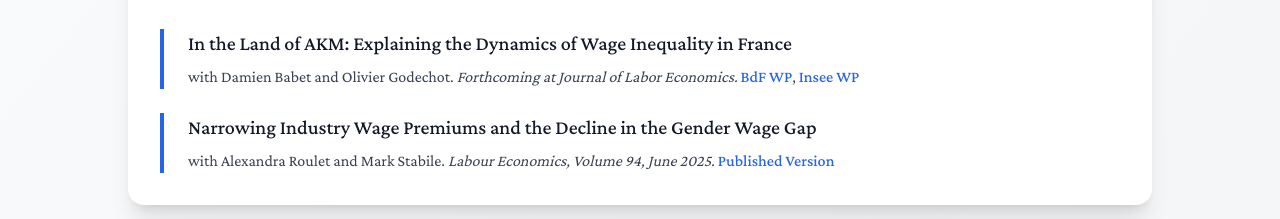
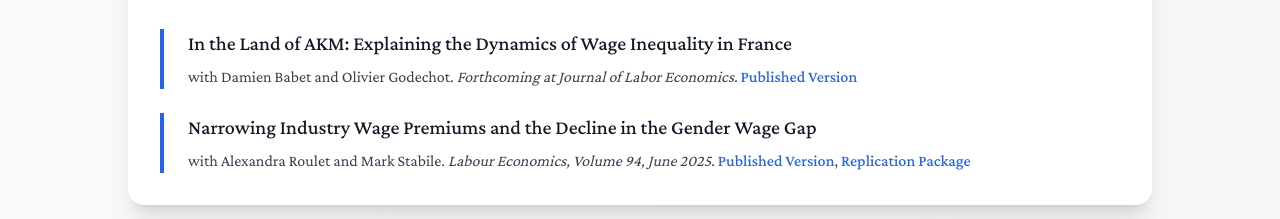
Before and after one commit to marcoguidopalladino/marcoguidopalladino.github.io, a plain HTML site: page research.html in a window 1280 px wide. Shown: the part 310-529 px from the top of the page. Drawn offline with nearby package versions, Linux system fonts and the light colour scheme.

Commit message:
Update research.html

```diff
--- a/research.html
+++ b/research.html
@@ -83,8 +83,7 @@
                         <p class="text-base text-gray-700">
                             with Damien Babet and Olivier Godechot.
                             <span class="italic">Forthcoming at Journal of Labor Economics.</span>
-                            <a href="https://www.banque-france.fr/en/publications-and-statistics/publications/land-akm-explaining-dynamics-wage-inequality-france" target="_blank" class="text-blue-600 hover:text-blue-700 hover:underline font-medium transition-colors">BdF WP</a>,
-                            <a href="https://www.insee.fr/fr/statistiques/7675635" target="_blank" class="text-blue-600 hover:text-blue-700 hover:underline font-medium transition-colors">Insee WP</a>
+                            <a href="https://www.journals.uchicago.edu/doi/10.1086/740187" target="_blank" class="text-blue-600 hover:text-blue-700 hover:underline font-medium transition-colors">Published Version</a>
                         </p>
                     </div>
 
@@ -96,7 +95,8 @@
                         <p class="text-base text-gray-700">
                             with Alexandra Roulet and Mark Stabile.
                             <span class="italic">Labour Economics, Volume 94, June 2025.</span>
-                            <a href="https://www.sciencedirect.com/science/article/pii/S092753712500020X?via%3Dihub" target="_blank" class="text-blue-600 hover:text-blue-700 hover:underline font-medium transition-colors">Published Version</a>
+                            <a href="https://www.sciencedirect.com/science/article/pii/S092753712500020X?via%3Dihub" target="_blank" class="text-blue-600 hover:text-blue-700 hover:underline font-medium transition-colors">Published Version</a>,
+                            <a href="https://dataverse.harvard.edu/dataset.xhtml?persistentId=doi:10.7910/DVN/3BBJV9" target="_blank" class="text-blue-600 hover:text-blue-700 hover:underline font-medium transition-colors">Replication Package</a>
                         </p>
                     </div>
                 </div>
```
